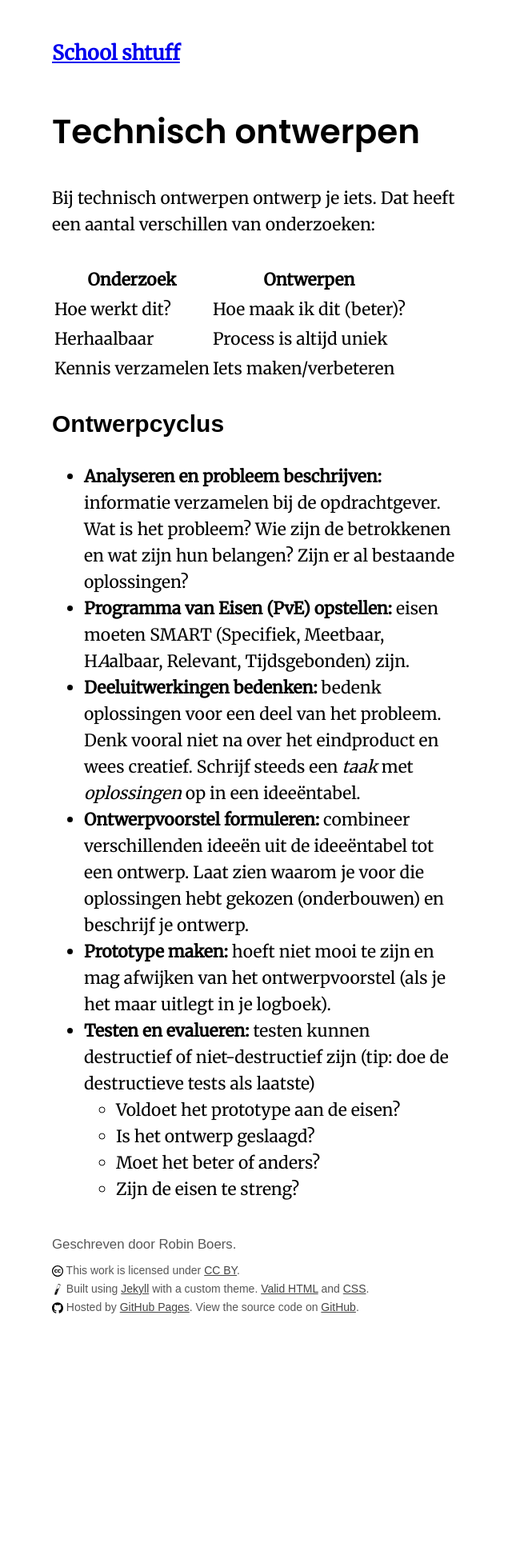
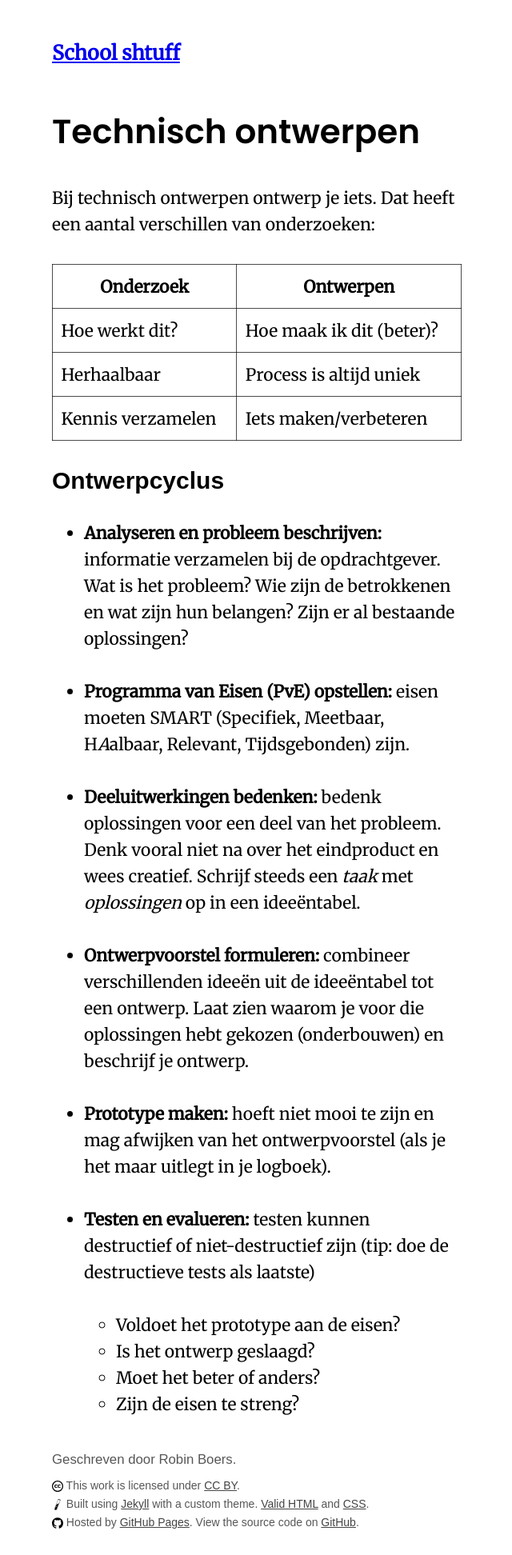
Before and after one commit to RobinBoers/school.geheimesite.nl, a Jekyll site: the page built from 4VWO/TW1/NLT.md, in a window 1280 px wide. Shown: the whole page at 80% size, without its empty margins (319-959 px from the left). Built offline with Jekyll 4.4.1, drawn with Linux system fonts in a browser that asks for light colours; some web fonts are replaced; our own code applies the rules of GitHub Pages for plain Markdown files; before the commit the page ends 1675 px from its top, so only the background shows below that.

Commit message:
Make tables look better

```diff
--- a/4VWO/TW1/NLT.md
+++ b/4VWO/TW1/NLT.md
@@ -11,10 +11,15 @@ Bij technisch ontwerpen ontwerp je iets. Dat heeft een aantal verschillen van on
 ## Ontwerpcyclus
 
 - **Analyseren en probleem beschrijven:** informatie verzamelen bij de opdrachtgever. Wat is het probleem? Wie zijn de betrokkenen en wat zijn hun belangen? Zijn er al bestaande oplossingen?
+
 - **Programma van Eisen (PvE) opstellen:** eisen moeten SMART (Specifiek, Meetbaar, H*A*albaar, Relevant, Tijdsgebonden) zijn.
+
 - **Deeluitwerkingen bedenken:** bedenk oplossingen voor een deel van het probleem. Denk vooral niet na over het eindproduct en wees creatief. Schrijf steeds een *taak* met *oplossingen* op in een ideeëntabel.
+
 - **Ontwerpvoorstel formuleren:** combineer verschillenden ideeën uit de ideeëntabel tot een ontwerp. Laat zien waarom je voor die oplossingen hebt gekozen (onderbouwen) en beschrijf je ontwerp.
+
 - **Prototype maken:** hoeft niet mooi te zijn en mag afwijken van het ontwerpvoorstel (als je het maar uitlegt in je logboek).
+
 - **Testen en evalueren:** testen kunnen destructief of niet-destructief zijn (tip: doe de destructieve tests als laatste)
 	- Voldoet het prototype aan de eisen?
 	- Is het ontwerp geslaagd?
--- a/main.css
+++ b/main.css
@@ -254,3 +254,14 @@ footer .license-icon {
 img {
     max-width: 100%;
 }
+
+table {
+    width: 100%;
+    border-collapse: collapse;
+}
+
+table td,
+table th {
+    padding: 0.5rem;
+    border: 1px solid rgba(0, 0, 0, 0.7);
+}
```
